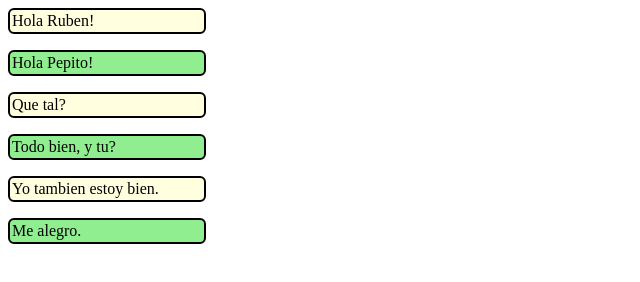
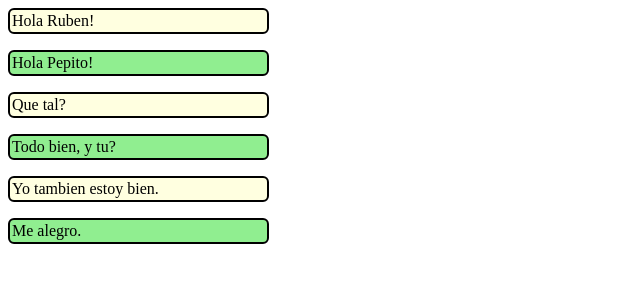
Before and after one commit to rubencobollo/rubencobollo.github.io, a plain HTML site: page ejercicio2/index.html in a window 1280 px wide. Shown: the whole page, without its empty margins (0-640 px from the left). Drawn offline with Linux system fonts and the light colour scheme.

Commit message:
Update index.css

```diff
--- a/ejercicio2/index.css
+++ b/ejercicio2/index.css
@@ -1,5 +1,5 @@
 .mensaje1 {
-  width: 15%;
+  width: 20%;
   border: 2px solid #000;
   border-radius: 6px;
   padding: 2px;
@@ -7,9 +7,8 @@
   }
 
 .mensaje2{
-  left: 40px;
   align-content: flex-end;
-  width: 15%;
+  width: 20%;
   border: 2px solid #000;
   border-radius: 6px;
   padding: 2px;
```
